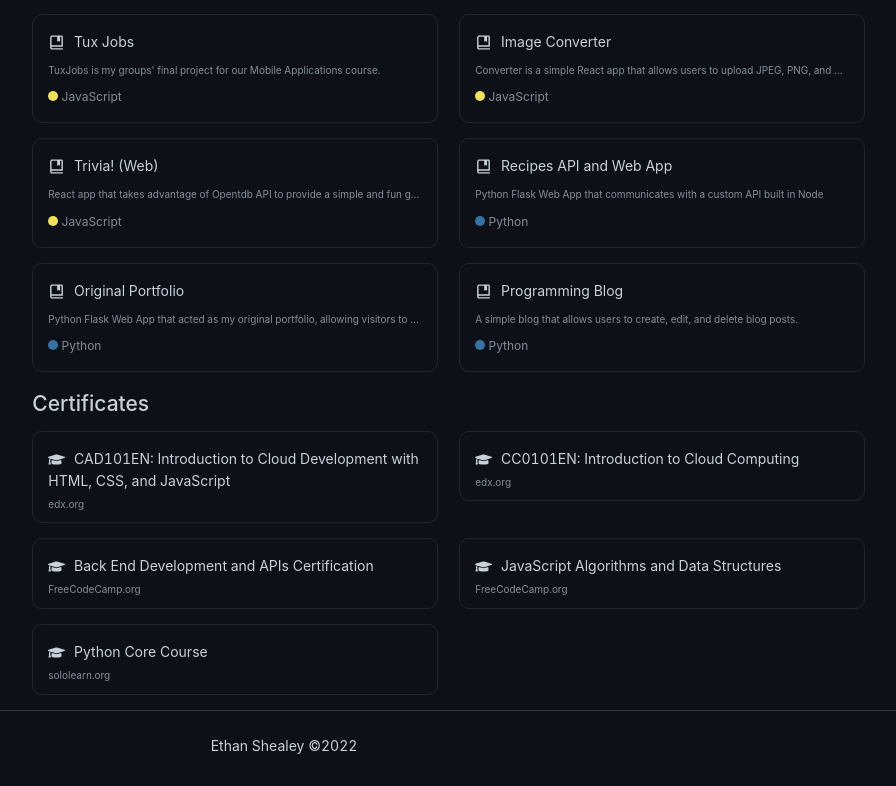
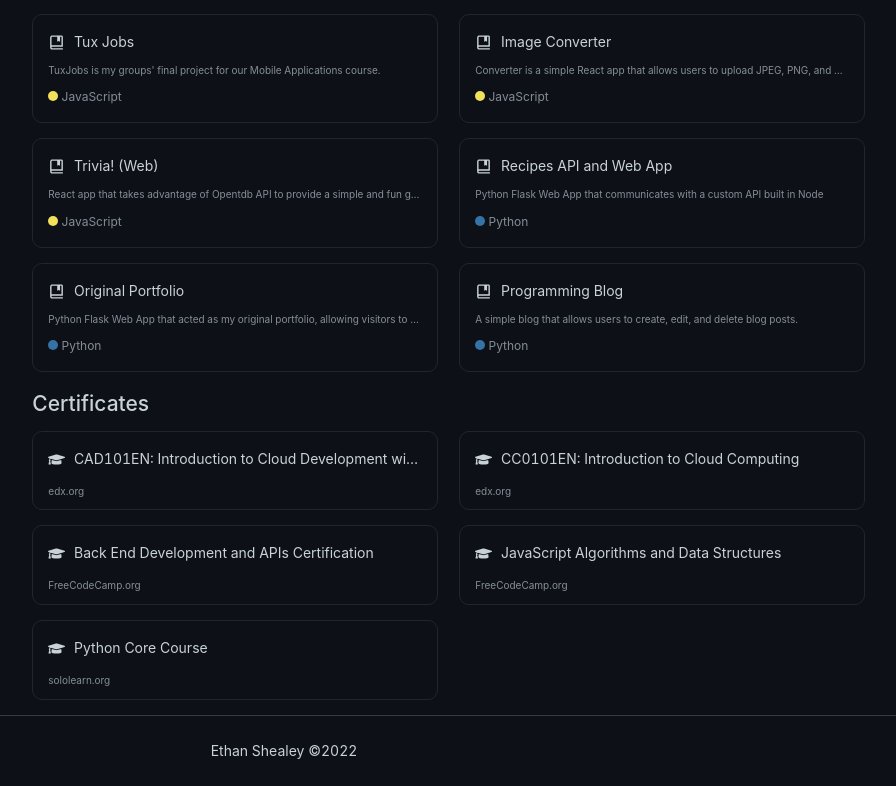
Before and after one commit to ethanshealey/react-github-profile-theme-portfolio, a React (Create React App) app: page / in a window 1280 px wide. Shown: the part 1199-1985 px from the top of the page, without its empty margins (356-1252 px from the left). Built offline with nearby package versions, Linux system fonts and the light colour scheme.

Commit message:
fixing long titles on certificates

```diff
--- a/src/Components/Certificate/index.js
+++ b/src/Components/Certificate/index.js
@@ -12,7 +12,9 @@ const Certificate = (props) => {
 
     return (
         <div className="project" onClick={() => handleCertificateClick()} href={props.cert.url}>
-            <FaGraduationCap className="header-menu-icon" /> {props.cert.name}
+            <Paragraph ellipsis className="cert-name">
+                <FaGraduationCap className="header-menu-icon" /> {props.cert.name}
+            </Paragraph>
             <Paragraph ellipsis className="cert-description">
                 {props.cert.provider}
             </Paragraph>
--- a/src/Components/CertificateModal/index.js
+++ b/src/Components/CertificateModal/index.js
@@ -1,4 +1,6 @@
-import { Modal, Image, Tabs, Button, Tooltip } from 'antd'
+import { Modal, Image, Tabs, Button, Tooltip, Typography } from 'antd'
+
+const { Paragraph, Text } = Typography
 
 const CertificateModal = (props) => {
   return (
@@ -6,7 +8,7 @@ const CertificateModal = (props) => {
       [
           <Button type='primary' onClick={() => window.open(`${props.certificate?.url}`, '_blank').focus()}>Visit</Button>
       ]
-  } title={props.certificate?.name} visible={props.showCertificateModal} onCancel={() => props.setShowCertificateModal(false)}>
+  } title={<Paragraph ellipsis className="cert-name" style={{maxWidth: '450px'}}>{props.certificate?.name}</Paragraph>} visible={props.showCertificateModal} onCancel={() => props.setShowCertificateModal(false)}>
       <Image src={props.certificate?.image} />
   </Modal>
   )
--- a/src/index.css
+++ b/src/index.css
@@ -224,3 +224,6 @@ body {
 .content-wrapper {
   margin-left: 15px;
 }
+.cert-name {
+  color: #C9D1D9 !important;
+}
--- a/src/static/certificates.json
+++ b/src/static/certificates.json
@@ -1,7 +1,7 @@
 [
     {
         "name": "CAD101EN: Introduction to Cloud Development with HTML, CSS, and JavaScript",
-        "images": "../images/frontendcert.png",
+        "image": "../images/frontendcert.png",
         "provider": "edx.org",
         "url": "https://courses.edx.org/certificates/9339aa9ee0834c5c808eec9d103a56ff"
     },
```
